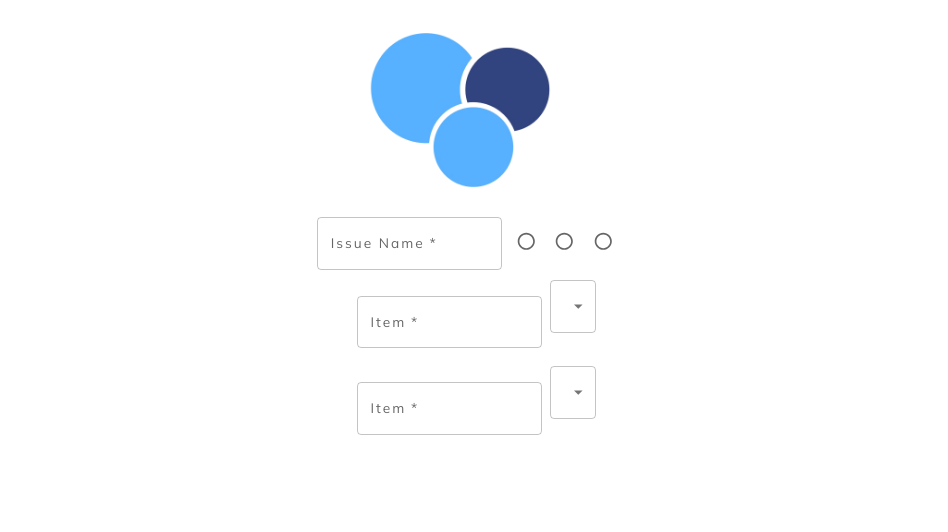
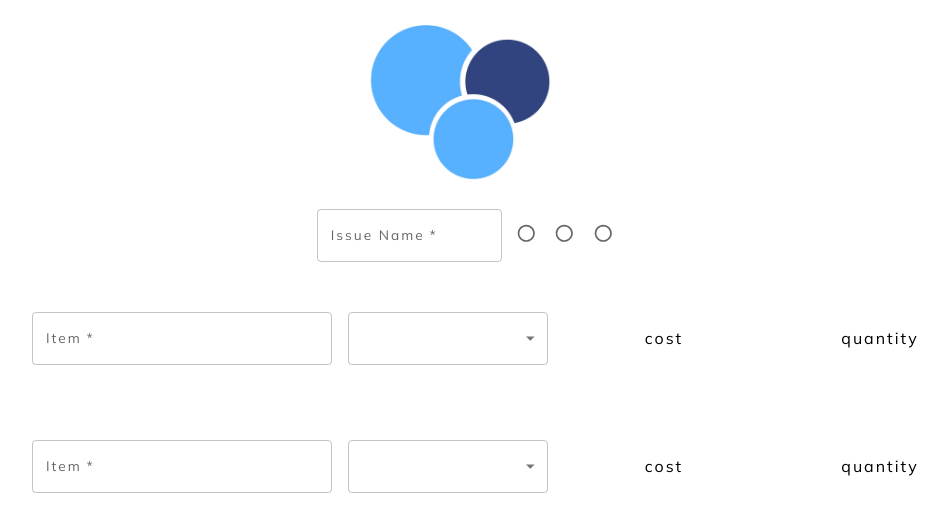
Before and after one commit to jnesong/estimator, a React (Create React App) app: page / in a window 1280 px wide. Shown: the top 532 px of the page, without its empty margins (168-1116 px from the left). Built offline with nearby package versions, Linux system fonts and the light colour scheme.

Commit message:
started grid to corganize item form

```diff
--- a/src/NewItem.js
+++ b/src/NewItem.js
@@ -23,8 +23,8 @@
 
     return (
         <>
-            <div className="new-item">
-                <div className="item-name">
+            <div className="new-item-container">
+
                     <TextField
                         required
                         id="outlined-required"
@@ -32,9 +32,7 @@
                         variant="outlined"
                         onChange={handleItemNameChange}
                     />
-                </div>
 
-                <div className="category">
                     <Select id="demo-select-small" value={category} label="Category" onChange={handleCategoryChange}>
                         <MenuItem value="">
                             <em>Other</em>
@@ -43,7 +41,10 @@
                         <MenuItem value={"labor"}> Labor Cost </MenuItem>
                         <MenuItem value={"all"}> All Inclusive </MenuItem>
                     </Select>
-                </div>
+
+                    <div> cost </div>
+                    <div> quantity </div>
+
 
             </div>
         </>
--- a/src/estimator.css
+++ b/src/estimator.css
@@ -3,14 +3,26 @@
     height: auto;
 }
 
-.new-item {
-    display: block;
-    margin-top: 10px;
+.new-item-container {
+    display: grid;
+    align-items: center;
+    text-align: center;
+    margin-top: 25px;
+    padding:25px;
+    padding-left:200px;
+    padding-right:200px;
+    grid-template-columns: 300px 200px 200px 200px 50px;
+    grid-template-rows: 1fr;
+    column-gap: 16px;
 }
+
 
 .item-name {
     display: inline-block;
-    margin: 8px;
+}
+
+.category {
+    display:inline-block;
 }
 
 .issue-status {
@@ -18,9 +30,6 @@
     margin: 5px;
 }
 
-.category {
-    display: inline-block;
-}
 
 .info-radio {
     letter-spacing: 2px;
@@ -36,4 +45,5 @@
     text-align: center;
     letter-spacing: 2px;
     font-family: 'Mulish';
+    margin:auto
 }
```
